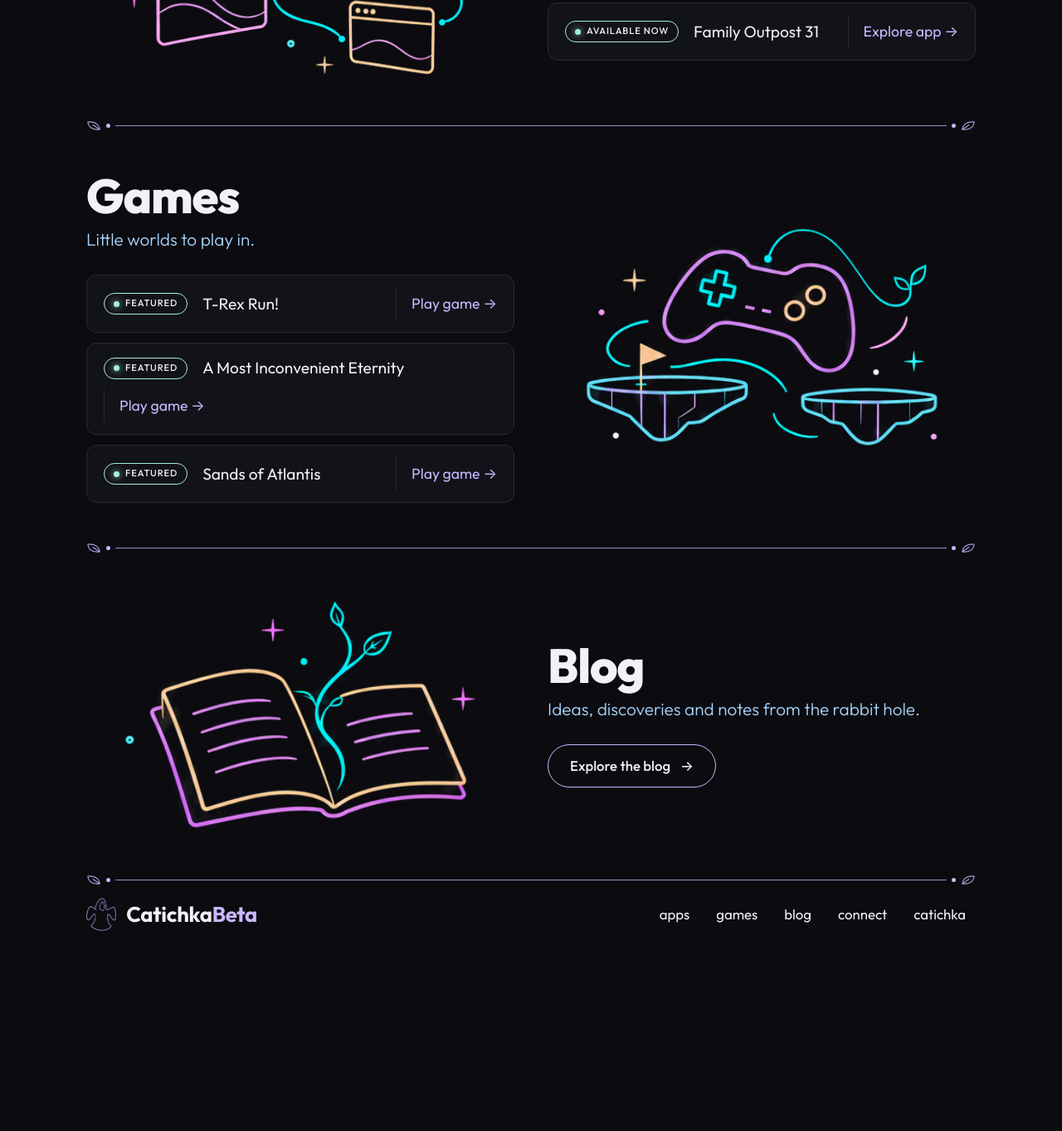
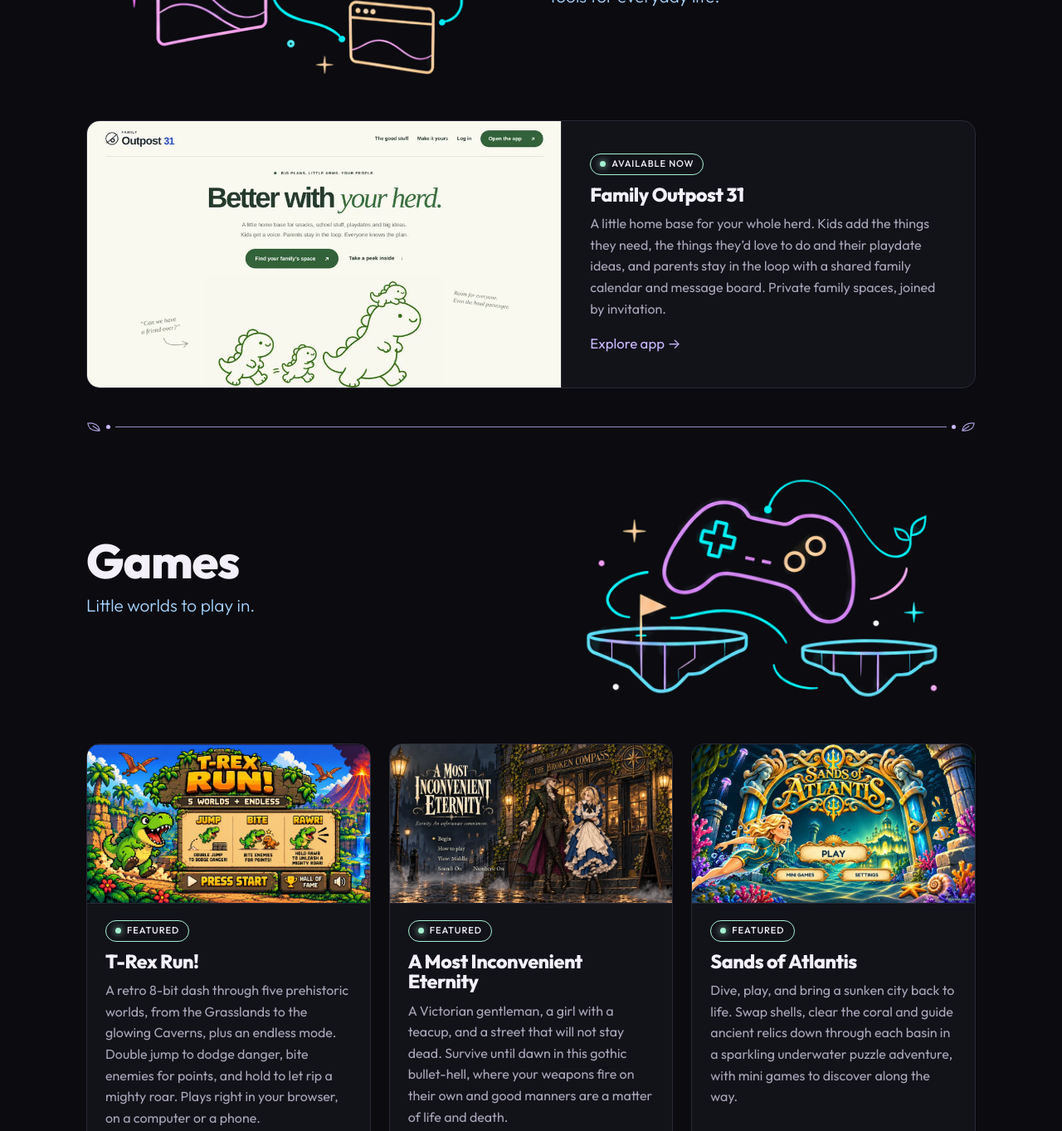
Before and after one commit to Catichka/CatichkabetaSite, an Astro site: page / in a window 1280 px wide. Shown: the part 707-2070 px from the top of the page at 83% size. Before the commit the page ends 1871 px from the top, so only its background shows below. Built offline with nearby package versions, Linux system fonts and the light colour scheme; Astro itself is replaced by a stand-in of ours.

Commit message:
Product cards with screenshots and descriptions for the four live products (#14)
Claude-Session: https://claude.ai/code/session_01EstHzd3ZrVaBXQQCWkzqig

Co-authored-by: Claude <noreply@anthropic.com>

```diff
--- /dev/null
+++ b/src/components/ProjectCard.astro
@@ -0,0 +1,22 @@
+---
+import type { CollectionEntry } from 'astro:content';
+
+// A home page card: screenshot, badge, name, a short description and a link.
+interface Props { entry: CollectionEntry<'apps'> | CollectionEntry<'games'>; action: string; wide?: boolean }
+const { entry, action, wide } = Astro.props;
+const { title, url, featured, comingSoon, availableNow, description, image, imageAlt } = entry.data;
+const label = comingSoon ? 'COMING SOON' : availableNow ? 'AVAILABLE NOW' : featured ? 'FEATURED' : null;
+---
+<li class:list={['project-card', { wide }]}>
+  {image && (
+    <a class="project-shot" href={url} tabindex="-1" aria-hidden={url ? 'true' : undefined}>
+      <img src={image} alt={imageAlt ?? ''} width="960" height="540" loading="lazy" />
+    </a>
+  )}
+  <div class="project-body">
+    {label && <span class="badge"><span class="badge-dot"></span>{label}</span>}
+    <h3 class="project-title">{url ? <a href={url}>{title}</a> : title}</h3>
+    {description && <p class="project-blurb">{description}</p>}
+    {url && <a class="project-go" href={url}>{action}<span class="sr-only">: {title}</span> <span aria-hidden="true">→</span></a>}
+  </div>
+</li>
--- a/src/components/ProjectRow.astro
+++ /dev/null
@@ -1,16 +0,0 @@
----
-import type { CollectionEntry } from 'astro:content';
-
-interface Props { entry: CollectionEntry<'apps'> | CollectionEntry<'games'>; action: string }
-const { entry, action } = Astro.props;
-const { title, url, featured, comingSoon, availableNow, description } = entry.data;
-const label = comingSoon ? 'COMING SOON' : availableNow ? 'AVAILABLE NOW' : featured ? 'FEATURED' : null;
----
-<li class="project-row">
-  {label && <span class="badge"><span class="badge-dot"></span>{label}</span>}
-  <span class="project-name">
-    {url ? <a href={url} tabindex="-1">{title}</a> : title}
-    {description && <span class="project-desc">{description}</span>}
-  </span>
-  {url && <a class="project-action" href={url}>{action}<span class="sr-only">: {title}</span> <span aria-hidden="true">→</span></a>}
-</li>
--- a/src/content.config.ts
+++ b/src/content.config.ts
@@ -10,6 +10,8 @@ const entry = z.object({
   comingSoon: z.boolean().default(false),
   availableNow: z.boolean().default(false),
   description: z.string().optional(),
+  image: z.string().optional(), // screenshot in public/art/, shown on the home page card
+  imageAlt: z.string().optional(),
   order: z.number().default(100),
 });
 const apps = defineCollection({ loader: glob({ pattern: '**/*.md', base: './src/content/apps' }), schema: entry });
--- a/src/content/apps/family-outpost.md
+++ b/src/content/apps/family-outpost.md
@@ -3,4 +3,7 @@ title: Family Outpost 31
 url: https://outpost.catichkabeta.com
 availableNow: true
 order: 1
+description: "A little home base for your whole herd. Kids add the things they need, the things they’d love to do and their playdate ideas, and parents stay in the loop with a shared family calendar and message board. Private family spaces, joined by invitation."
+image: /art/shot-outpost.webp
+imageAlt: "The Family Outpost 31 home page: “Better with your herd”, above a line of cartoon dinosaurs."
 ---
--- a/src/content/games/a-most-inconvenient-eternity.md
+++ b/src/content/games/a-most-inconvenient-eternity.md
@@ -3,4 +3,7 @@ title: A Most Inconvenient Eternity
 url: https://eternity.catichkabeta.com
 featured: true
 order: 2
+description: "A Victorian gentleman, a girl with a teacup, and a street that will not stay dead. Survive until dawn in this gothic bullet-hell, where your weapons fire on their own and good manners are a matter of life and death."
+image: /art/shot-eternity.webp
+imageAlt: "The A Most Inconvenient Eternity title screen: a gentleman in a top hat and a girl with a teacup outside the Broken Compass at night."
 ---
--- a/src/content/games/sands-of-atlantis.md
+++ b/src/content/games/sands-of-atlantis.md
@@ -3,4 +3,7 @@ title: Sands of Atlantis
 url: https://sands.catichkabeta.com
 featured: true
 order: 3
+description: "Dive, play, and bring a sunken city back to life. Swap shells, clear the coral and guide ancient relics down through each basin in a sparkling underwater puzzle adventure, with mini games to discover along the way."
+image: /art/shot-sands.webp
+imageAlt: "The Sands of Atlantis title screen: a diver swimming through coral towards a golden underwater gate."
 ---
--- a/src/content/games/trex-game.md
+++ b/src/content/games/trex-game.md
@@ -3,4 +3,7 @@ title: T-Rex Run!
 url: https://trexgame.catichkabeta.com
 featured: true
 order: 1
+description: "A retro 8-bit dash through five prehistoric worlds, from the Grasslands to the glowing Caverns, plus an endless mode. Double jump to dodge danger, bite enemies for points, and hold to let rip a mighty roar. Plays right in your browser, on a computer or a phone."
+image: /art/shot-trex.webp
+imageAlt: "The T-Rex Run! title screen: a pixel-art dinosaur running through a jungle with a volcano behind."
 ---
--- a/src/pages/index.astro
+++ b/src/pages/index.astro
@@ -2,7 +2,7 @@
 import { getCollection } from 'astro:content';
 import Base from '../layouts/Base.astro';
 import Divider from '../components/Divider.astro';
-import ProjectRow from '../components/ProjectRow.astro';
+import ProjectCard from '../components/ProjectCard.astro';
 import { art, links } from '../site';
 
 const byOrder = (a: { data: { order: number } }, b: { data: { order: number } }) => a.data.order - b.data.order;
@@ -31,9 +31,9 @@ const games = (await getCollection('games')).sort(byOrder);
     <div class="feature-copy">
       <h2 id="apps-title">Apps</h2>
       <p class="sub">Tools for everyday life.</p>
-      <ul class="project-list">{apps.map((entry) => <ProjectRow entry={entry} action="Explore app" />)}</ul>
     </div>
   </section>
+  <ul class="showcase wrap">{apps.map((entry) => <ProjectCard entry={entry} action="Explore app" wide={apps.length === 1} />)}</ul>
 
   <div class="wrap"><Divider /></div>
 
@@ -42,9 +42,9 @@ const games = (await getCollection('games')).sort(byOrder);
     <div class="feature-copy">
       <h2 id="games-title">Games</h2>
       <p class="sub">Little worlds to play in.</p>
-      <ul class="project-list">{games.map((entry) => <ProjectRow entry={entry} action="Play game" />)}</ul>
     </div>
   </section>
+  <ul class="showcase wrap">{games.map((entry) => <ProjectCard entry={entry} action="Play game" />)}</ul>
 
   <div class="wrap"><Divider /></div>
 
--- a/src/styles/global.css
+++ b/src/styles/global.css
@@ -76,17 +76,32 @@ footer .site-bar { padding: 14px 0 40px; }
 .feature h2 { font-size: clamp(2.6rem, 5vw, 3.6rem); margin: 0 0 6px; }
 .sub { color: var(--blue); font-size: 1.3rem; font-weight: 300; margin: 0 0 26px; }
 
-.project-list { list-style: none; margin: 0; padding: 0; display: grid; gap: 12px; }
-.project-row { display: flex; align-items: center; flex-wrap: wrap; gap: 10px 18px; padding: 14px 20px; border: 1px solid var(--border); border-radius: 12px; background: var(--surface); }
 .badge { display: inline-flex; align-items: center; gap: 7px; font-size: 0.7rem; font-weight: 500; letter-spacing: 0.08em; color: var(--text); border: 1px solid var(--mint); border-radius: 999px; padding: 3px 11px; }
 .badge-dot { width: 7px; height: 7px; border-radius: 50%; background: var(--mint); box-shadow: 0 0 8px var(--mint); }
-.project-name { font-size: 1.2rem; flex: 1 1 auto; }
-.project-name a { color: inherit; text-decoration: none; }
-.project-name a:hover { color: var(--mint); }
-.project-desc { display: block; color: var(--muted); font-size: 0.95rem; }
-.project-action { border-left: 1px solid var(--border); padding: 6px 0 6px 18px; text-decoration: none; font-size: 1.1rem; white-space: nowrap; }
+
+/* Product cards under the Apps and Games headers */
+.showcase { list-style: none; display: grid; gap: 22px; grid-template-columns: repeat(auto-fit, minmax(290px, 1fr)); margin-top: 0; margin-bottom: 40px; }
+.project-card { display: flex; flex-direction: column; border: 1px solid var(--border); border-radius: 16px; background: var(--surface); overflow: hidden; transition: border-color 0.25s ease, box-shadow 0.25s ease, transform 0.25s ease; }
+.project-card:hover { border-color: rgb(166 240 210 / 0.5); box-shadow: 0 0 32px rgb(166 240 210 / 0.12); transform: translateY(-3px); }
+.project-shot { display: block; aspect-ratio: 16 / 9; overflow: hidden; border-bottom: 1px solid var(--border); }
+.project-shot img { display: block; width: 100%; height: 100%; object-fit: cover; transition: transform 0.5s ease; }
+.project-card:hover .project-shot img { transform: scale(1.03); }
+.project-body { display: flex; flex-direction: column; align-items: flex-start; gap: 10px; padding: 20px 22px 22px; flex: 1; }
+.project-title { font-size: 1.45rem; margin: 2px 0 0; }
+.project-title a { color: inherit; text-decoration: none; }
+.project-title a:hover { color: var(--mint); }
+.project-blurb { color: var(--muted); font-size: 1rem; margin: 0; flex: 1; }
+.project-go { margin-top: 6px; text-decoration: none; font-size: 1.05rem; }
+.project-card.wide { grid-column: 1 / -1; display: grid; grid-template-columns: 1.15fr 1fr; }
+.project-card.wide .project-shot { border-bottom: 0; border-right: 1px solid var(--border); height: 100%; }
+.project-card.wide .project-body { justify-content: center; padding: 28px 34px; }
+.project-card.wide .project-blurb { flex: 0; }
+@media (prefers-reduced-motion: reduce) { .project-card, .project-shot img { transition: none; } .project-card:hover { transform: none; } }
 
 @media (max-width: 820px) {
+  .project-card.wide { display: flex; }
+  .project-card.wide .project-shot { border-right: 0; border-bottom: 1px solid var(--border); }
+  .project-card.wide .project-body { padding: 20px 22px 22px; }
   .hero, .feature { grid-template-columns: 1fr; }
   .hero { padding-top: 12px; }
   .hero h1 { margin-bottom: 28px; }
@@ -96,9 +111,6 @@ footer .site-bar { padding: 14px 0 40px; }
   .brand { font-size: 1.35rem; }
   .brand img { height: 34px; }
   .nav a { padding: 8px 10px; }
-}
-@media (max-width: 420px) {
-  .project-action { border-left: 0; padding-left: 0; }
 }
 
 /* Scroll reveal: only hides things when JavaScript is on to show them again */
```
Also changed, not shown: public/art/shot-eternity.webp (added), public/art/shot-outpost.webp (added), public/art/shot-sands.webp (added), public/art/shot-trex.webp (added).
